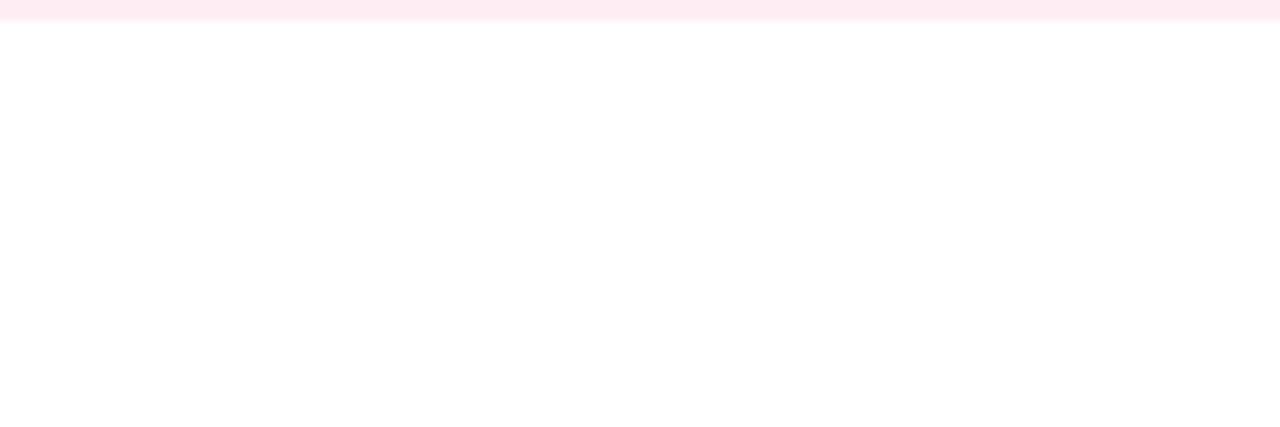
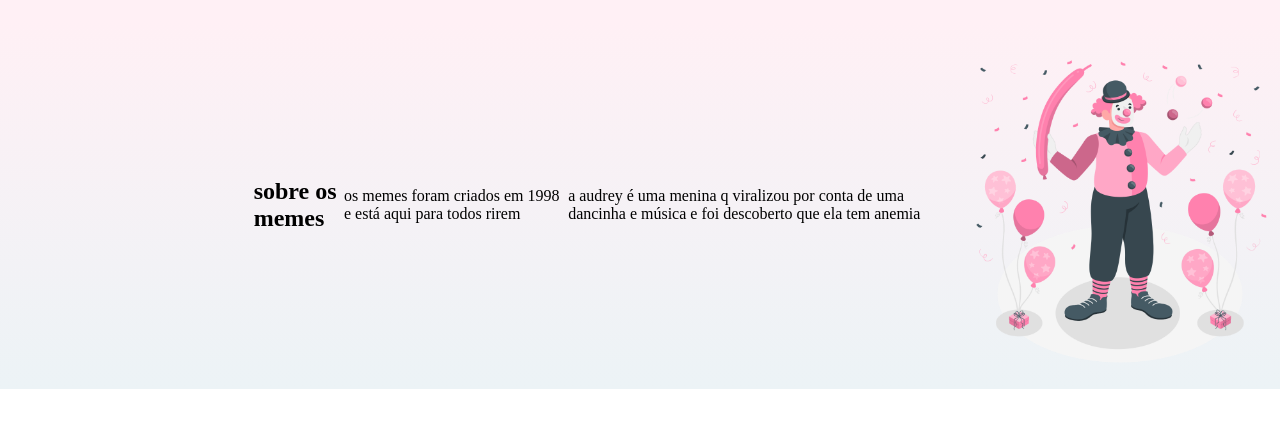
Before and after one commit to MahSalles/site-escola-24, a plain HTML site: page index.html in a window 1280 px wide. Shown: the part 219-646 px from the top of the page. Drawn offline with Linux system fonts and the light colour scheme.

Commit message:
Add files via upload
salvando memes

```diff
--- a/index.html
+++ b/index.html
@@ -16,5 +16,16 @@
             <li class="cabecalho-lista-item">hora de sair</li>
         </ul>
     </header>
+    <section class="memes">
+        <div class="memes-div-conteudo"></div>
+            <h2 class="memes-titulos">sobre os memes</h2>
+            <p class="memes-texto-um">os memes foram criados em 1998 e está aqui para todos rirem</p>
+            <p class="memes-texto-dois">a audrey é uma menina q viralizou por conta de uma dancinha e música e foi descoberto que ela tem anemia</p>
+    </div>
+      <img class="memes-imagem"
+       src="Clown-amico (1).png"
+       alt="diversão">
+
+    </section>
 </body>
 </html>
--- a/style.css
+++ b/style.css
@@ -4,7 +4,7 @@
 }
 
 .cabecalho {
-    background-color: lavenderblush;
+    background-color: #fff0f5;
     color: rgb(0, 0, 0);
     display: flex;
     justify-content: space-around;
@@ -21,3 +21,20 @@
     margin: 0 16px;
     font-size: 24px;
 }
+
+.memes-imagem{
+    width: 25%;
+}
+
+.memes{
+    background-image:linear-gradient(#fff0f5, #ecf3f6);
+    color: black;
+    display: flex;
+    justify-content: center;
+    align-items: center;
+    padding: 24px 0;
+}
+
+.memes-div-conteudo{
+    width: 35%;
+}
```
Also changed, not shown: Clown-amico (1).png (added).
